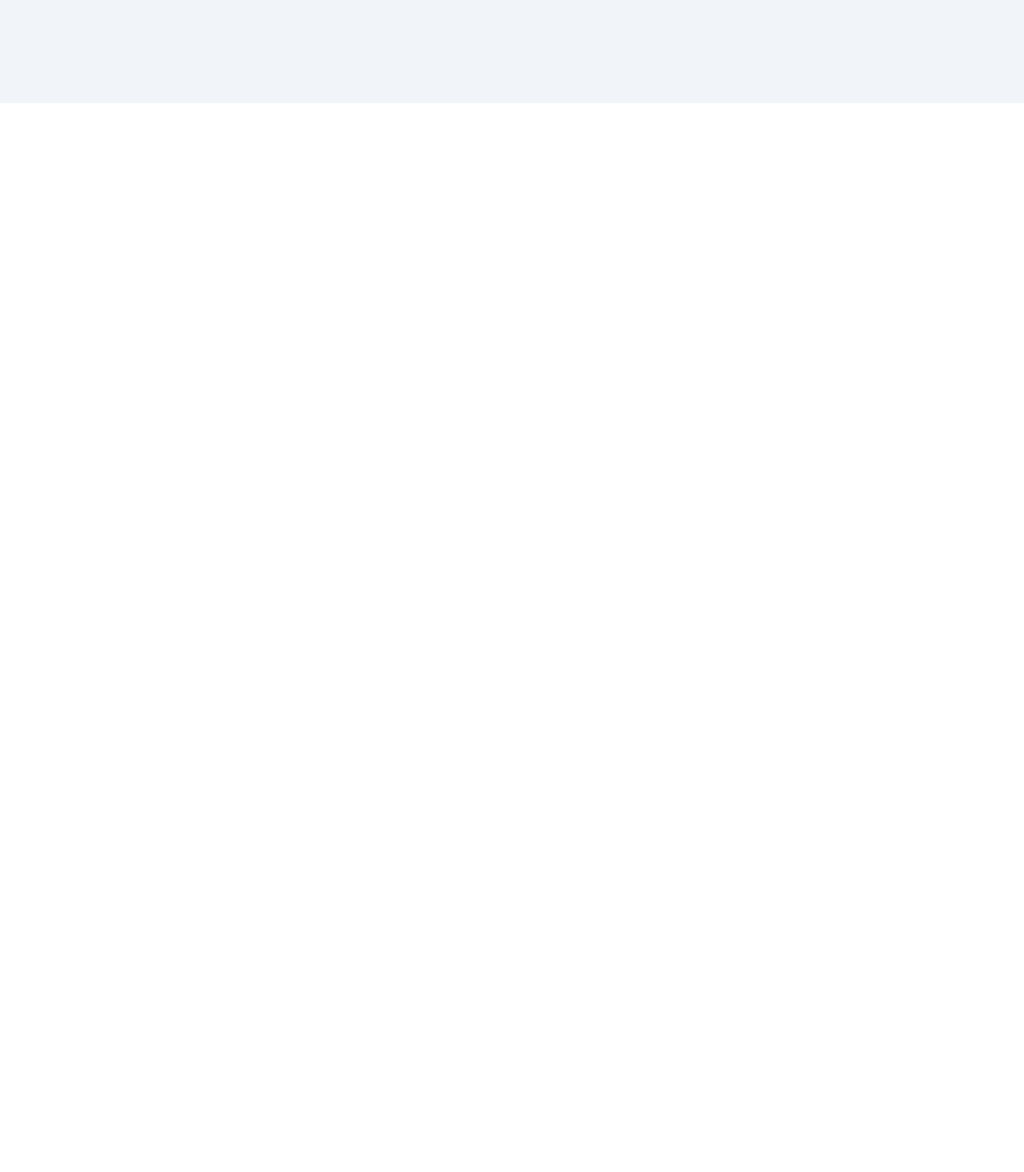
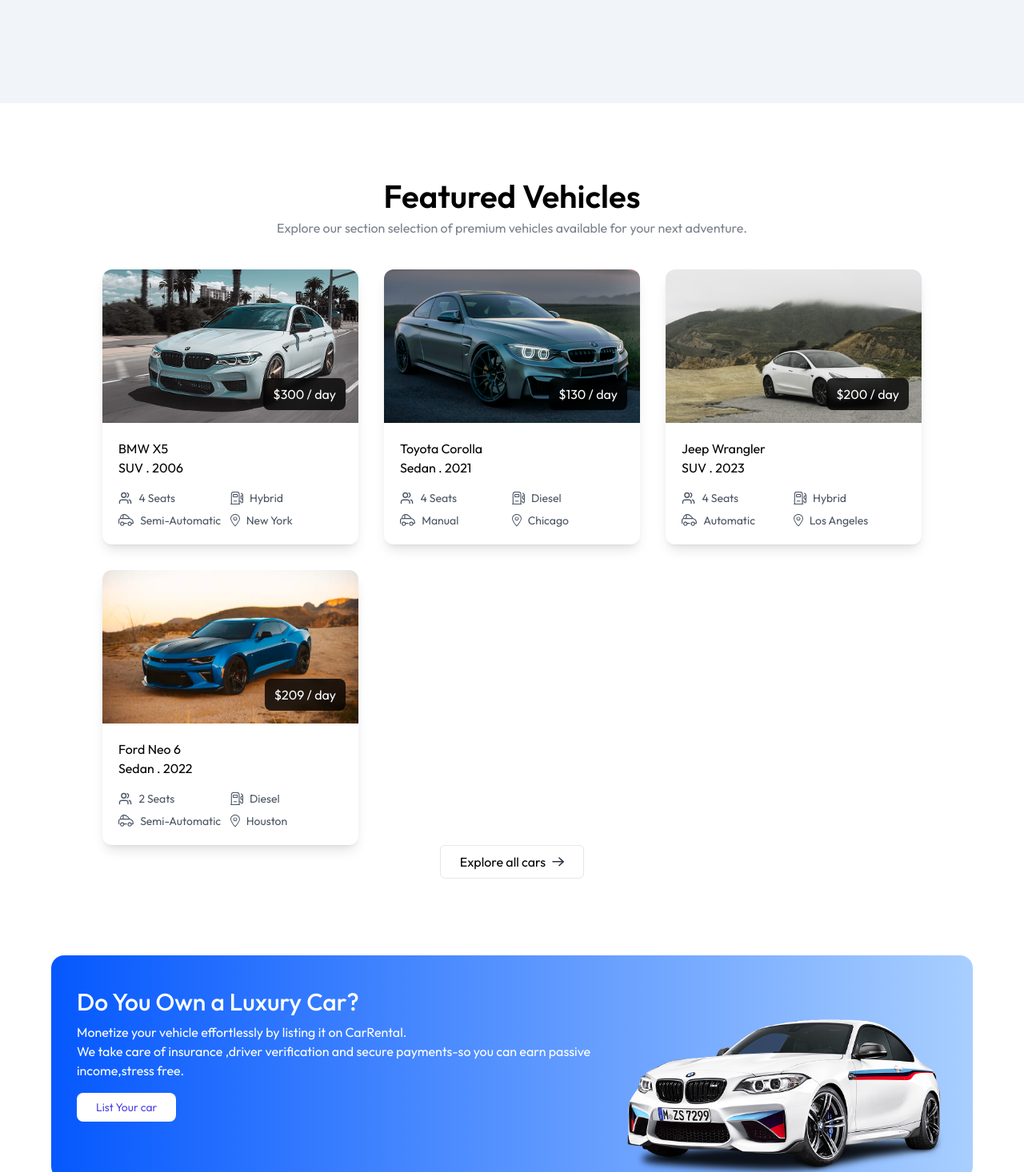
Before and after one commit to Thepradip-sj/car-rental, a React (Vite) app in the folder rent-car/client/: page / in a window 1280 px wide. Shown: the part 744-2210 px from the top of the page at 80% size. Before the commit the page ends 873 px from the top, so only its background shows below. Built offline with nearby package versions, Linux system fonts and the light colour scheme.

Commit message:
Add Banner and FeaturedSection components; update Home page to include them

```diff
--- /dev/null
+++ b/rent-car/client/src/components/Banner.jsx
@@ -0,0 +1,19 @@
+import React from 'react'
+import { assets } from '../assets/assets';
+
+const Banner = () => {
+  return (
+    <div className="flex flex-col md:flex-row md:items-start items-center
+    jusify-between px-8 min-md:pl-14 pt-10 bg-gradient-to-r from-[#0558FE] to-[#A9CFFF] max-w-6xl mx-3 md:mx-auto rounded-2xl overflow-hidden">
+        <div className="text-white">
+            <h2 className="text-3xl font-medium">Do You Own a Luxury Car?</h2>
+            <p className="mt-2">Monetize your vehicle effortlessly by listing it on CarRental.</p>
+            <p className="max-w-130">We take care of insurance ,driver verification and secure payments-so you can earn passive income,stress free.</p>
+            <button className="px-6 py-2 bg-white hover:bg-slate-100 transition-all text-primary rounded-lg text-sm mt-4 cursor-pointer">List Your car</button>
+        </div>
+        <img src={assets.banner_car_image} alt="car" className="h-[200px] w-[400px] mt-10"/>
+    </div>
+  )
+}
+
+export default Banner;
--- a/rent-car/client/src/components/CarCard.jsx
+++ b/rent-car/client/src/components/CarCard.jsx
@@ -1,12 +1,15 @@
 import React from 'react'
+import  {assets}  from '../assets/assets';
+import { useNavigate } from 'react-router-dom';
 
 const CarCard = ({car}) => {
     const currency = import.meta.env.VITE_CURRENCY;
+    const navigate=useNavigate();
   return (
-    <div className='group rounded-xl overflow-hidden shadow-lg hover:-translate-y-1 transition-all duration-500 cursor-pointer'>
+    <div onClick={()=>{navigate(`/car-details/${car}`); scrollTo(0,0)}} className='group rounded-xl overflow-hidden shadow-lg hover:-translate-y-1 transition-all duration-500 cursor-pointer'>
         <div className="relative h-48 overflow-hidden">
             <img src={car.image} alt="Car Image" className='w-full h-full object-cover transition-transform duration-500 group-hover:scale-105'/>
-            {car.isAvailable && <p className='absolute top-4 left-4 bg-primary/90 text-white text-xs px-2.5 py-1 rounded-full'>Available Now</p>}
+            {car.isAvailable && <p className='absolute top-4 left-4 bg-primary/90 text-white text-xl px-2.5 py-1 rounded-full'>Available Now</p>}
             <div className="absolute bottom-4 right-4 bg-black/80 backdrop-blur-sm text-white px-3 py-2 rounded-lg">
                 <span>${car.pricePerDay}</span>
                 <span> / day</span>
--- /dev/null
+++ b/rent-car/client/src/components/FeaturedSection.jsx
@@ -0,0 +1,30 @@
+import React from 'react';
+import Title from './Title';
+import {assets,dummyCarData} from '../assets/assets'
+import CarCard from './CarCard'
+import {useNavigate} from 'react-router-dom'
+
+const FeaturedSection = () => {
+  const navigate=useNavigate()
+  return (
+    <div className="flex flex-col items-center py-24 px-6 md:px-16 lg:px-24 xl:px-32">
+        <div className="mb-10 py-35">
+            <Title title="Featured Vehicles" subTitle="Explore our section selection of premium vehicles available for your next adventure."/>
+        </div>
+        <div className="grid grid-cols-1 sm:grdi-cols-2 lg:grid-cols-3 gap-8 mt-18">
+            {dummyCarData.slice(0,6).map((car)=>(
+                <div key={car._id}>
+                    <CarCard car={car}/>
+                </div>
+            ))
+        }
+        </div>
+        <button onClick={()=>{navigate('./cars'); scrollTo(0,0)}}className='flex items-center jjustify-center gap-2 px-6 py-2 border
+        border-borderColor hover:bg-gray-50 rounded-md mt-18 cursor-pointer'>
+            Explore all cars <img src={assets.arrow_icon} alt="arrow"/>
+        </button>
+    </div>
+  )
+}
+
+export default FeaturedSection;
--- /dev/null
+++ b/rent-car/client/src/components/Title.jsx
@@ -0,0 +1,11 @@
+import React from 'react'
+const Title=({title,subTitle,align})=>{
+    return(
+        <div className={`flex flex-col justify-center items-center text-center ${align=="left" && " md:items-start md:text-left"}`}>
+            <h1 className='font-semibold text-4xl md:text-[40px]'>{title}</h1>
+            <p className='text-sm md:text-base text-gray-500/90 mt-2 max-w-156'>{subTitle}</p>
+        </div>
+    )
+
+}
+export default Title;
--- a/rent-car/client/src/pages/Home.jsx
+++ b/rent-car/client/src/pages/Home.jsx
@@ -1,11 +1,14 @@
 import React from 'react';
 import Hero from "../components/Hero"
-
+import  FeaturedSection  from "../components/FeaturedSection";
+import Banner from '../components/Banner';
 
 const Home = () => {
   return (
     <div>
         <Hero/>
+        <FeaturedSection/>
+        <Banner/>
     </div>
   )
 }
```
